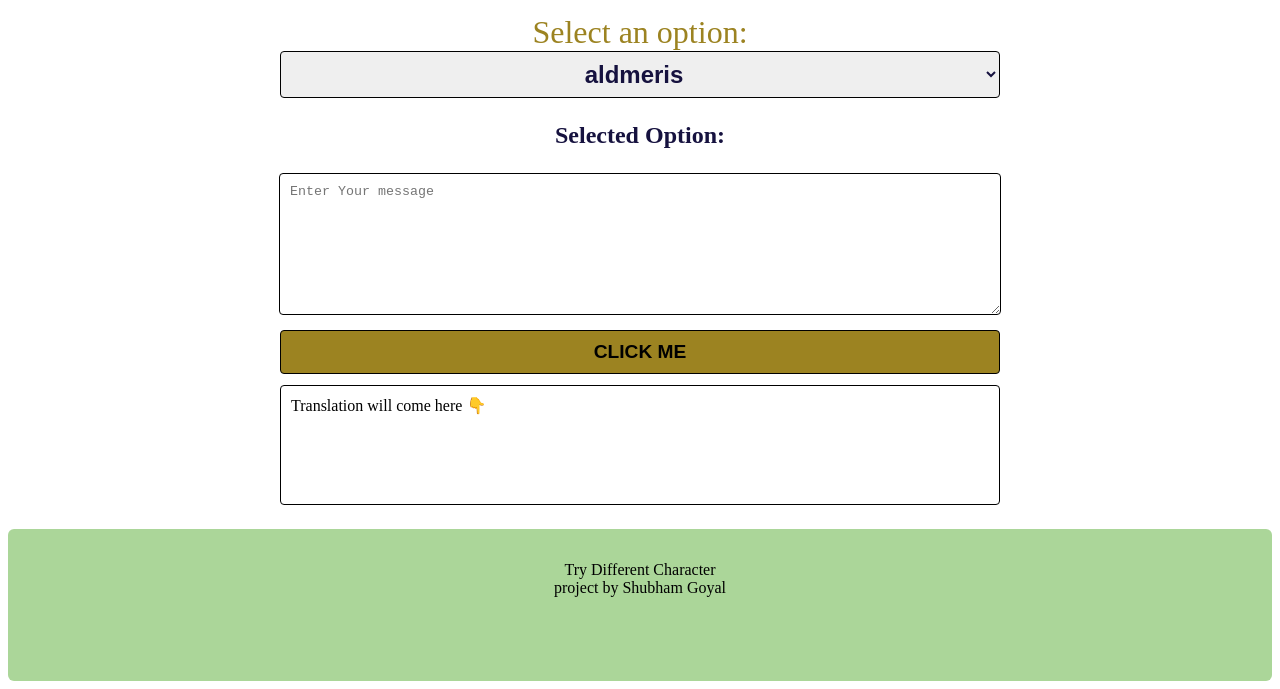
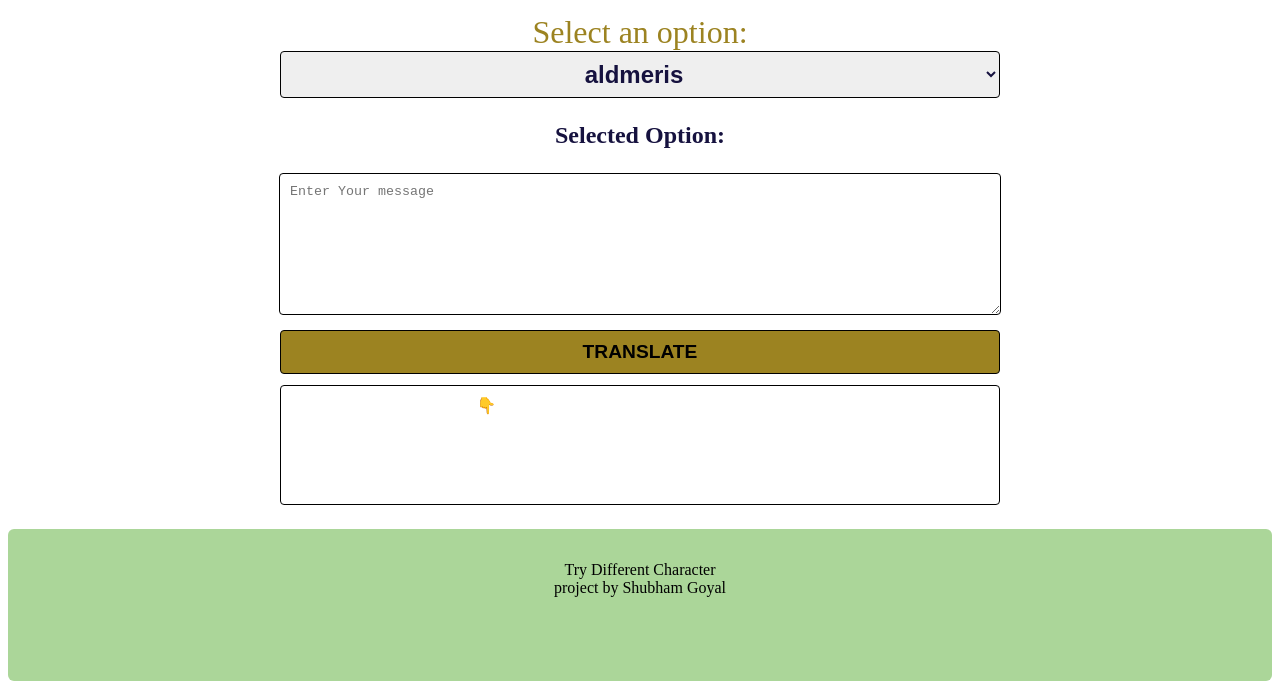
Before and after one commit to shubgoyal23/Fun-Translation, a plain HTML site: page index.html in a window 1280 px wide. Shown: the part 215-904 px from the top of the page. Drawn offline with Linux system fonts and the light colour scheme.

Commit message:
css fixed

```diff
--- a/index.html
+++ b/index.html
@@ -89,7 +89,7 @@
 	</div>
 	<p class="para">Selected Option: <span id="selectedOption"></span></p>
 	<textarea id="input-fun" placeholder="Enter Your message"></textarea>
-	<button id="button-fun">click me</button>
+	<button id="button-fun">Translate</button>
 	<div id="output-fun">Translation will come here 👇</div>
 
 	<footer>
--- a/styles.css
+++ b/styles.css
@@ -106,6 +106,8 @@ border: solid 1px black;
     margin: auto;
     text-align: left;
     overflow: scroll;
+    color: var(--white);
+    font-weight: bold;
 }
 footer{
     height: 15vh;
```
